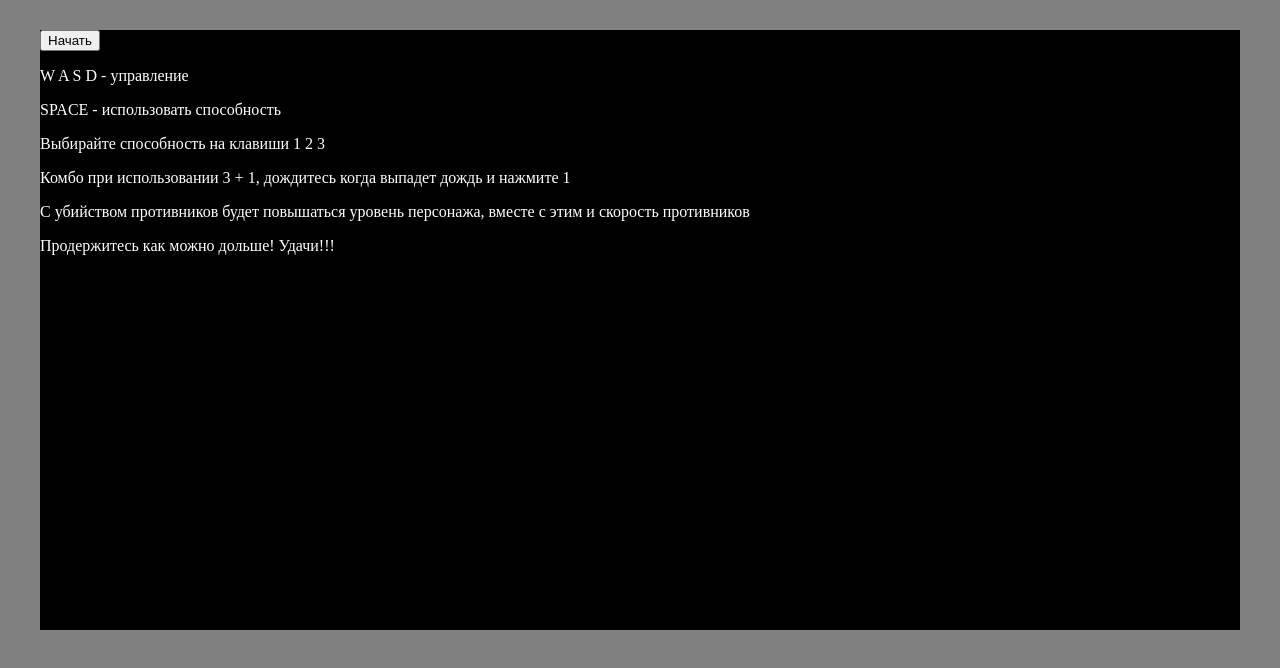
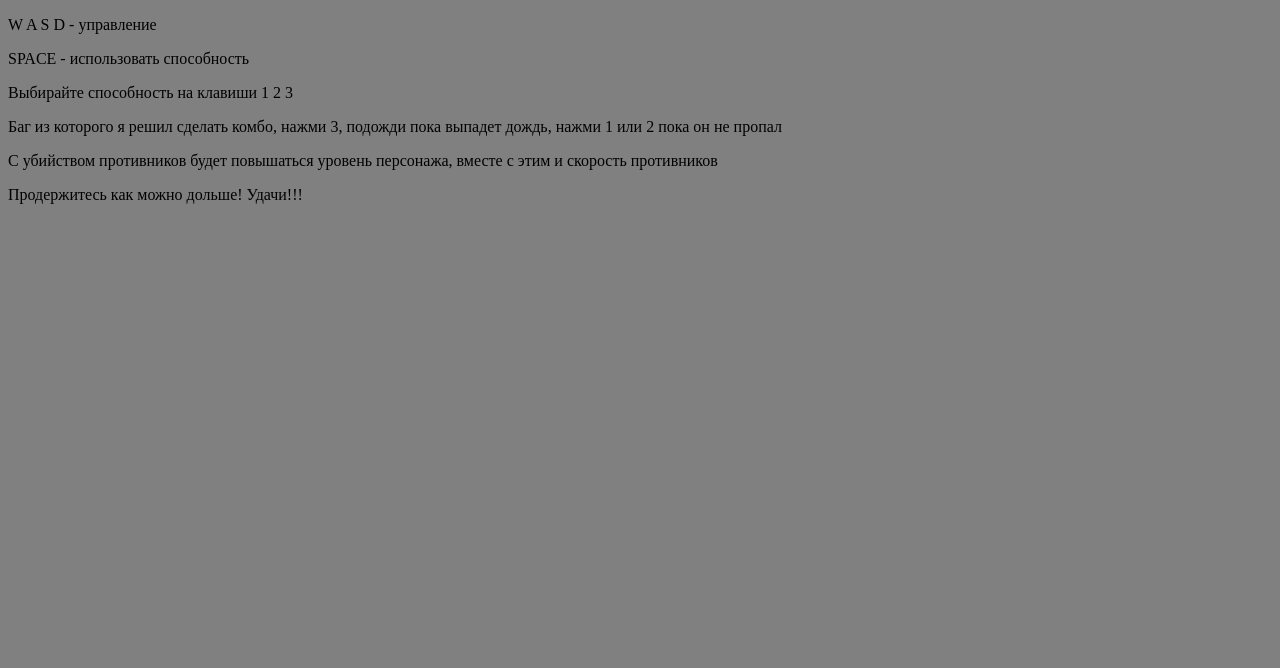
Before and after one commit to killdummy/game, a plain HTML site: page index.html in a window 1280 px wide. Drawn offline with Linux system fonts and the light colour scheme.

Commit message:
Update index.html

```diff
--- a/index.html
+++ b/index.html
@@ -17,15 +17,6 @@
 
 		</div>
 	</div>
-	<div id="start">
-		<button onclick="startGame()">Начать</button>
-		<p>W A S D - управление</p>
-		<p>SPACE - использовать способность</p>
-		<p>Выбирайте способность на клавиши 1 2 3 </p>
-		<p>Комбо при использовании 3 + 1, дождитесь когда выпадет дождь и нажмите 1</p>
-		<p>С убийством противников будет повышаться уровень персонажа, вместе с этим и скорость противников</p>
-		<p>Продержитесь как можно дольше! Удачи!!!</p>
-	</div>
 	<canvas id="map"></canvas>
 	<form name="form" id="form">
 		<span>SCORE</span>
@@ -34,7 +25,16 @@
 		<input type="text" name="level">
 		<span>WEAPON</span>
 		<input type="text" name="weapon">
-		<input type="button" name="" value="Правила" onclick="stopGame()">
+		<input type="button" name="" value="Правила" onclick="help()">
+
 	</form>
+	<div id="help">
+		<p>W A S D - управление</p>
+		<p>SPACE - использовать способность</p>
+		<p>Выбирайте способность на клавиши 1 2 3 </p>
+		<p>Баг из которого я решил сделать комбо, нажми 3, подожди пока выпадет дождь, нажми 1 или 2 пока он не пропал</p>
+		<p>С убийством противников будет повышаться уровень персонажа, вместе с этим и скорость противников</p>
+		<p>Продержитесь как можно дольше! Удачи!!!</p>
+	</div>
 </body>
 </html>
```
